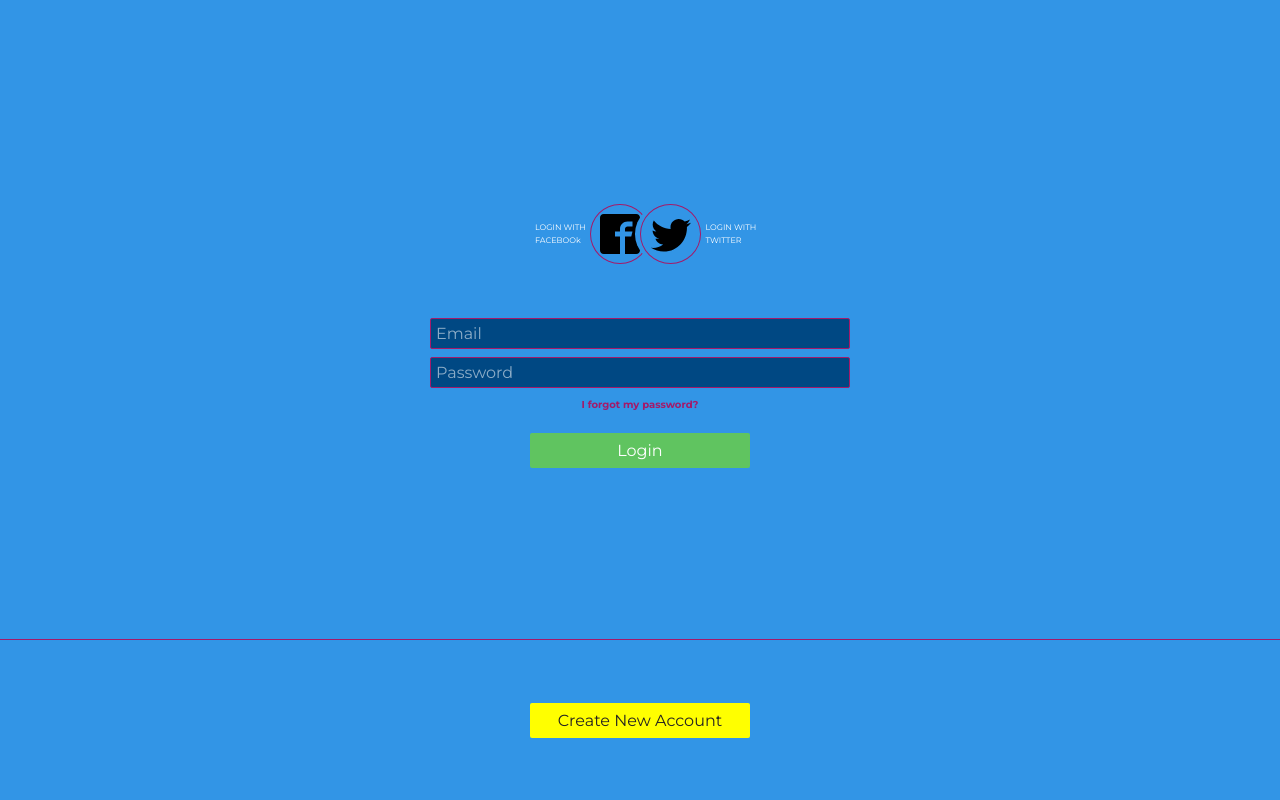
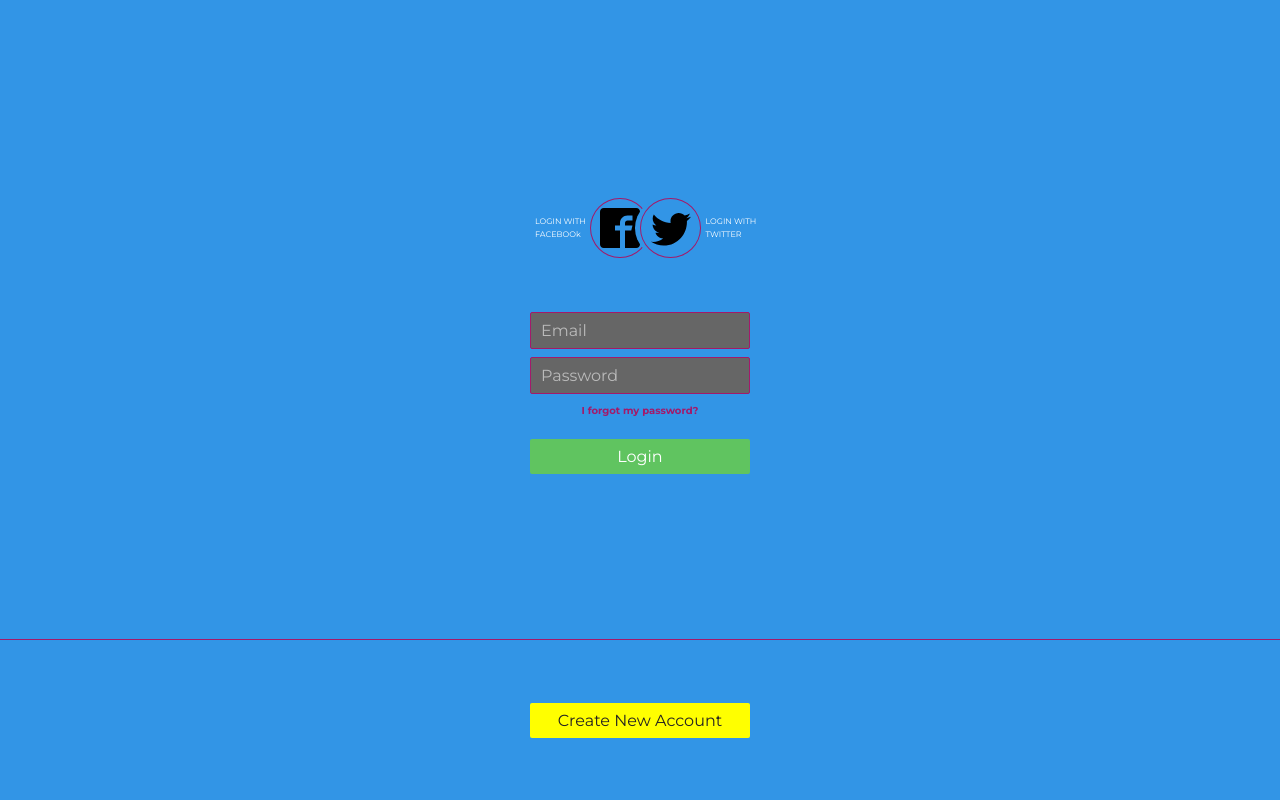
Before and after one commit to Thobeats/RealTvShow, a PHP site: page /login.php in a window 1280 px wide. Run offline with PHP 8.4, Linux system fonts and the light colour scheme; style sheets or scripts are compiled from the project's sources.

Commit message:
Few Changes
A lil more changes

```diff
--- a/css/style.css
+++ b/css/style.css
@@ -471,14 +471,15 @@ body {
 
 .billboard {
   position: relative;
-  display: block; }
+  display: block;
+  padding: 0 5rem; }
   .billboard__group {
     position: absolute;
     display: block; }
   .billboard__paragraph {
     color: #fff;
     font-family: POPPINS;
-    width: 65rem;
+    width: 80rem;
     font-size: 3rem;
     font-weight: 700;
     padding: 3rem .1rem;
@@ -491,7 +492,7 @@ body {
     float: right;
     height: max-height;
     overflow: hidden;
-    right: 15rem;
+    right: 10rem;
     position: absolute;
     display: block;
     width: 25rem; }
@@ -841,6 +842,17 @@ nav::after {
         transition: 0.3s ease-in-out; }
         .login__container .section-one .main-form a:hover {
           color: white; }
+      .login__container .section-one .main-form--input {
+        padding: 0.8rem 1rem;
+        width: 22rem;
+        border-radius: 0.2rem;
+        border: #a31a6a 0.01rem solid;
+        color: white;
+        background-color: #666666;
+        margin-bottom: 0.8rem;
+        font-size: medium; }
+        .login__container .section-one .main-form--input::placeholder {
+          color: rgba(255, 255, 255, 0.548); }
   .login__container .section-two {
     height: 20%;
     display: flex;
@@ -863,18 +875,6 @@ nav::after {
         background-color: #666600;
         background-size: 100%;
         transition: background 0s; }
-
-input {
-  padding: 0.8rem 1rem;
-  width: 22rem;
-  border-radius: 0.2rem;
-  border: #a31a6a 0.01rem solid;
-  color: white;
-  background-color: #666666;
-  margin-bottom: 0.8rem;
-  font-size: large; }
-  input::placeholder {
-    color: rgba(255, 255, 255, 0.548); }
 
 * {
   font-family: "Montserrat", sans-serif;
--- a/login.php
+++ b/login.php
@@ -39,8 +39,8 @@
                 </div>
               </div>
               <div class="main-form">
-                <input type="email" name="email" placeholder="Email" />
-                <input type="password" name="password" placeholder="Password" />
+                <input class="main-form--input" type="email" name="email" placeholder="Email" />
+                <input class="main-form--input" type="password" name="password" placeholder="Password" />
                 <a href="#">I forgot my password?</a>
                 <button>Login</button>
               </div>
--- a/sass/components/_billboard.scss
+++ b/sass/components/_billboard.scss
@@ -1,6 +1,7 @@
 .billboard {
     position: relative;
     display: block;
+    padding: 0 5rem;
 
     &__group {
       position: absolute;
@@ -10,7 +11,7 @@
     &__paragraph {
         color: $color-white;
         font-family: POPPINS;
-        width: 65rem;
+        width: 80rem;
         font-size: 3rem;
         font-weight: 700;
         padding: 3rem .1rem;
@@ -28,7 +29,7 @@
         height: max-height;
         overflow: hidden;
         // padding-top: 5rem;
-        right: 15rem;
+        right: 10rem;
         position: absolute;
         display: block;
         width: 25rem;
--- a/sass/pages/_login.scss
+++ b/sass/pages/_login.scss
@@ -141,6 +141,19 @@ $forgetHoverColor: white;
             color: $forgetHoverColor;
           }
         }
+        &--input {
+          padding: 0.8rem 1rem;
+          width: 22rem;
+          border-radius: 0.2rem;
+          border: $pinkOutline 0.01rem solid;
+          color: $inputTextColor;
+          background-color: $inputBackgroundColor;
+          margin-bottom: 0.8rem;
+          font-size: medium;
+          &::placeholder {
+            color: $inputPlaceholderColor;
+          }
+        }
       }
     }
     .section-two {
@@ -154,19 +167,7 @@ $forgetHoverColor: white;
 
 
 
-  input {
-    padding: 0.8rem 1rem;
-    width: 22rem;
-    border-radius: 0.2rem;
-    border: $pinkOutline 0.01rem solid;
-    color: $inputTextColor;
-    background-color: $inputBackgroundColor;
-    margin-bottom: 0.8rem;
-    font-size: large;
-    &::placeholder {
-      color: $inputPlaceholderColor;
-    }
-  }
+
 // //   @media only screen and (max-width: 768px) {
 // //     .container {
 // //       height: 35rem;
```
